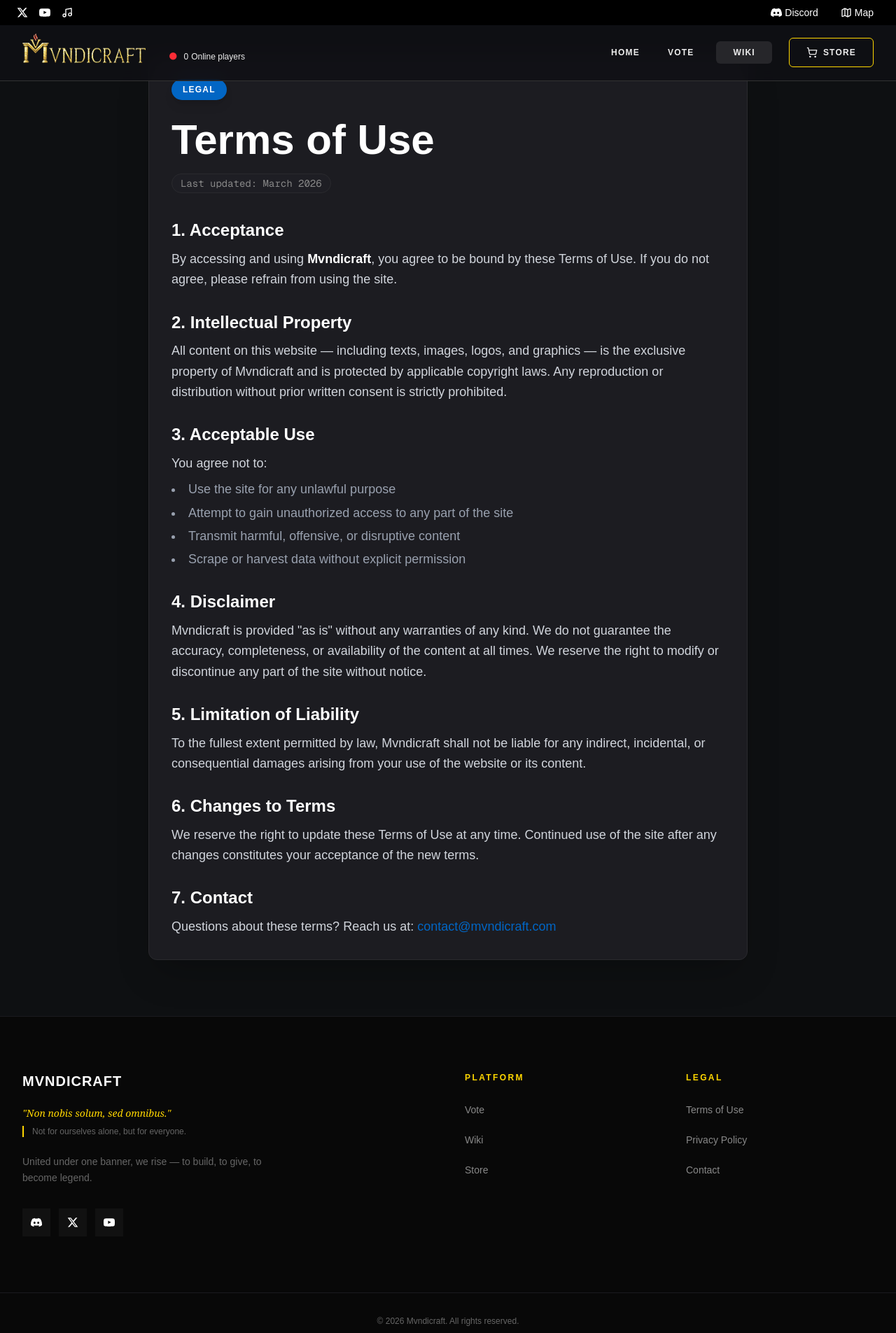
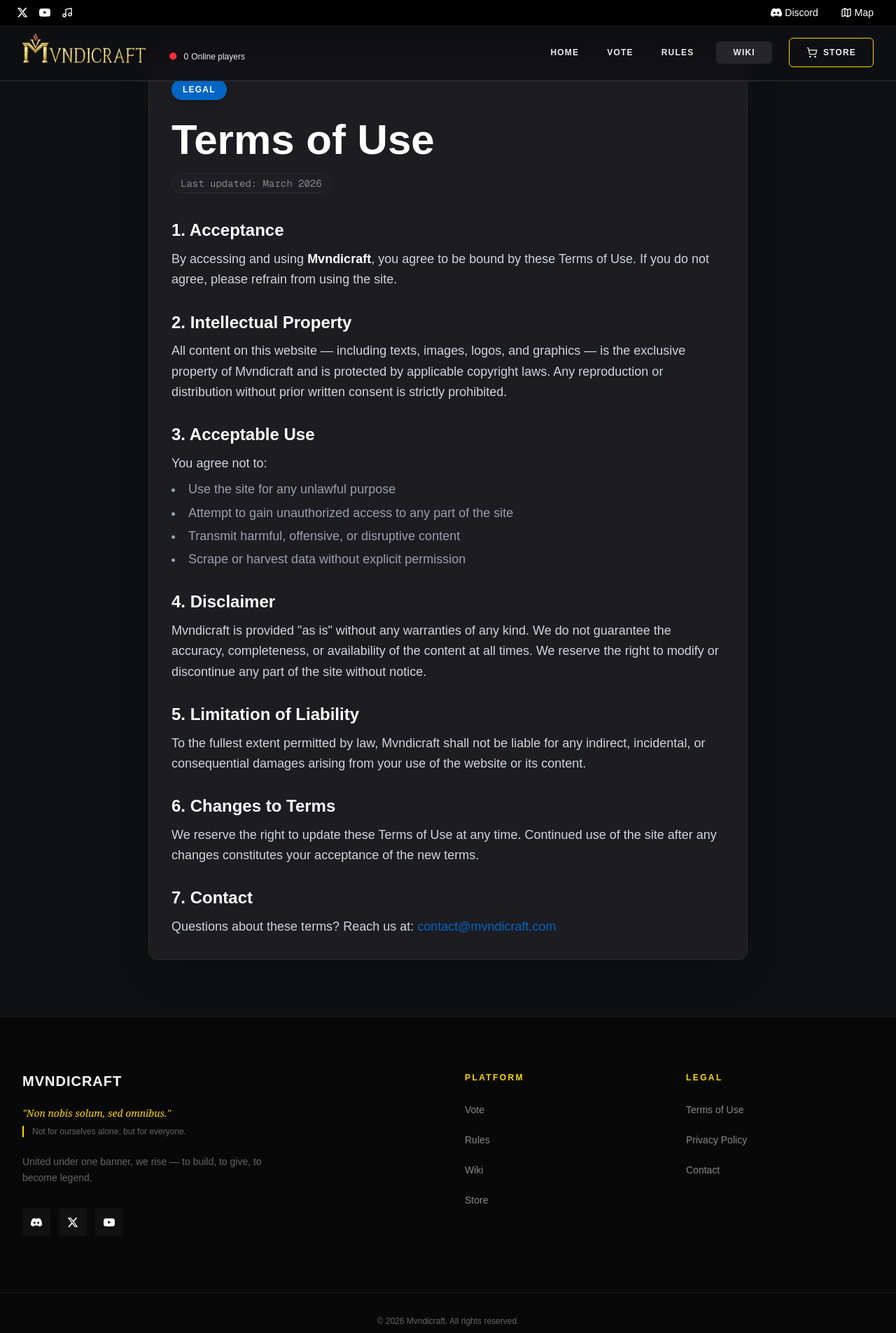
Before and after one commit to Mvndi/MvndicraftWebsite, a Next.js app: page /terms-of-use in a window 1280 px wide. Shown: the top 1905 px of the page at 70% size. Built offline with nearby package versions, Linux system fonts and the light colour scheme; no server answers; a web font is replaced by a local one.

Commit message:
Added external link for Rules

```diff
--- a/src/app/components/Footer.tsx
+++ b/src/app/components/Globals/Footer.tsx
@@ -12,7 +12,8 @@ const socialLinks = [
 const footerLinks = {
     platform: [
         { label: "Vote", href: "/https://www.planetminecraft.com/server/mvndicraft-medieval-geopol/" },
-        { label: "Wiki", href: "/#" },
+        { label: "Rules", href: "https://wiki.mvndicraft.net/rules.html" },
+        { label: "Wiki", href: "https://wiki.mvndicraft.net" },
         { label: "Store", href: "https://www.patreon.com/Mvndicraft" },
     ],
     legal: [
--- a/src/app/components/Globals/NavBar.tsx
+++ b/src/app/components/Globals/NavBar.tsx
@@ -83,6 +83,7 @@ export default function NavBar() {
                     <div className="hidden md:flex gap-6 text-xs uppercase items-center font-black tracking-widest">
                         <Link href="/" className="hover:text-[#FFD700] transition-colors px-2 py-1 rounded">Home</Link>
                         <Link href="https://www.planetminecraft.com/server/mvndicraft-medieval-geopol/" target="_blank" rel="noreferrer" className="hover:text-[#FFD700] transition-colors px-2 py-1 rounded">Vote</Link>
+                        <Link href="https://wiki.mvndicraft.net/rules.html" target="_blank" rel="noreferrer" className="hover:text-[#FFD700] transition-colors px-2 py-1 rounded">Rules</Link>
                         <Link href="https://wiki.mvndicraft.net/" target="_blank" rel="noreferrer" className="hover:text-[#FFD700] bg-[#26262a] px-6 py-2 rounded-md transition-all">Wiki</Link>
                         <Link href="https://www.patreon.com/Mvndicraft" target="_blank" rel="noreferrer" className="border border-[#FFD700] flex px-6 py-2 hover:bg-[#FFD700] hover:text-black transition-all items-center rounded-md">
                             <ShoppingCart width={16} className="mr-2" /> Store
@@ -110,6 +111,9 @@ export default function NavBar() {
                     <Link href="https://www.planetminecraft.com/server/mvndicraft-medieval-geopol/" target="_blank" rel="noreferrer" onClick={() => setMenuOpen(false)} className="px-6 py-4 hover:bg-[#1a1a1f] hover:text-[#FFD700] transition-colors border-b border-[#333]">
                         Vote
                     </Link>
+                    <Link href="https://wiki.mvndicraft.net/rules.html" target="_blank" rel="noreferrer" onClick={() => setMenuOpen(false)} className="px-6 py-4 hover:bg-[#1a1a1f] hover:text-[#FFD700] transition-colors border-b border-[#333]">
+                        Rules
+                    </Link>
                     <Link href="https://wiki.mvndicraft.net/" target="_blank" rel="noreferrer" onClick={() => setMenuOpen(false)} className="px-6 py-4 bg-[#26262a] hover:text-[#FFD700] transition-colors border-b border-[#333]">
                         Wiki
                     </Link>
--- a/src/app/components/News/NewsCard.tsx
+++ b/src/app/components/News/NewsCard.tsx
@@ -1,6 +1,6 @@
 import Image from "next/image";
 import Link from "next/link";
-import { Post } from "../../data/posts";
+import { Post } from "@/app/data/posts";
 
 interface NewsCardProps {
     post: Post;
--- a/src/app/globals.css
+++ b/src/app/globals.css
@@ -30,7 +30,6 @@ h1, h2, h3, h4, h5, h6 {
   box-sizing: border-box;
 }
 
-/* Anti-scroll absolu */
 html, body, #__next {
   overflow-x: hidden !important;
   max-width: 100vw !important;
@@ -41,7 +40,6 @@ img {
   height: auto !important;
 }
 
-/* Tailwind reset */
 @layer utilities {
   .no-scrollbar {
     -ms-overflow-style: none;
--- a/src/app/layout.tsx
+++ b/src/app/layout.tsx
@@ -2,7 +2,7 @@ import type { Metadata } from "next";
 import { Metamorphous, Geist_Mono } from "next/font/google";
 import "./globals.css";
 import NavBar from "./components/Globals/NavBar";
-import Footer from "./components/Footer";
+import Footer from "./components/Globals/Footer";
 import BackToTop from "./components/Globals/BackToTop";
 
 const geistMono = Geist_Mono({
```
